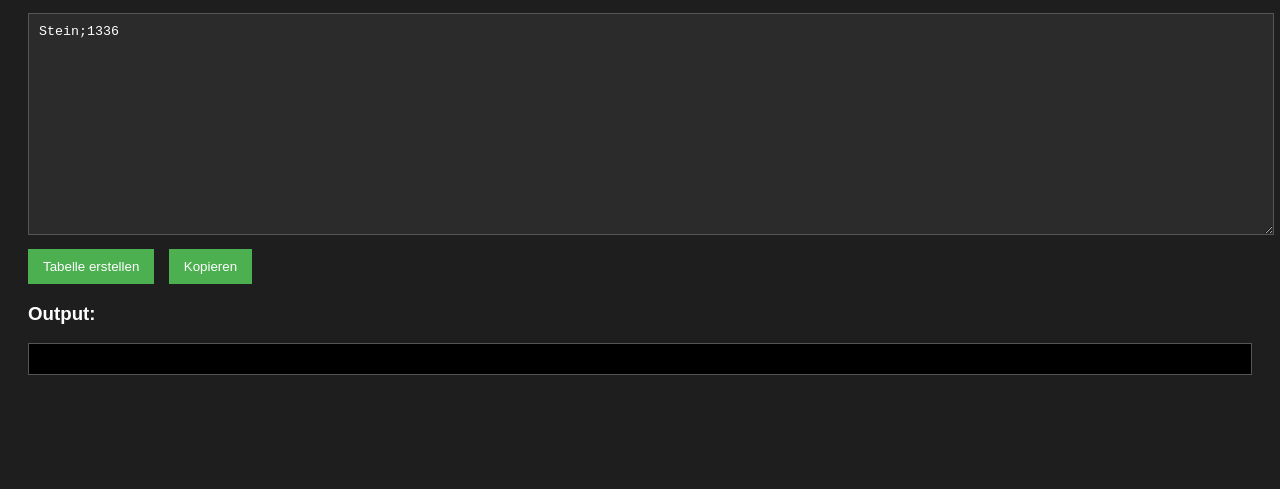
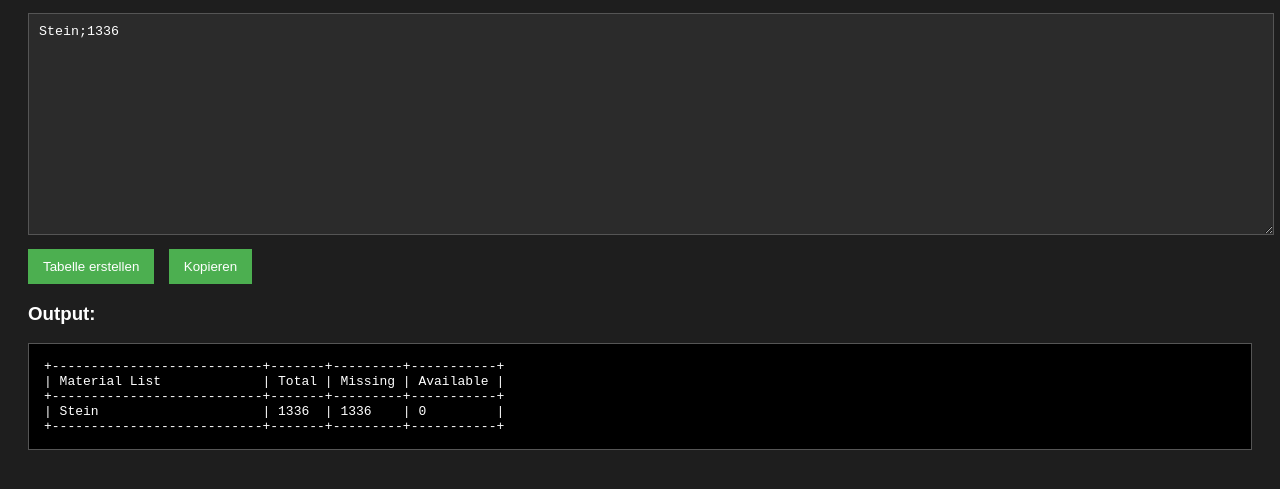
Before and after one commit to karl-marx-und-friedrich-engels/Liste, a plain HTML site: page Index.html in a window 1280 px wide. Shown: the part 117-606 px from the top of the page. Drawn offline with Linux system fonts and the light colour scheme.

Commit message:
Update Index.html

```diff
--- a/Index.html
+++ b/Index.html
@@ -95,6 +95,12 @@ function copyTable() {
     navigator.clipboard.writeText(text);
     alert("Kopiert!");
 }
+
+// ✅ Auto-Update beim Tippen
+document.getElementById("input").addEventListener("input", generateTable);
+
+// ✅ Beim Laden direkt anzeigen
+window.onload = generateTable;
 </script>
 
 </body>
```
